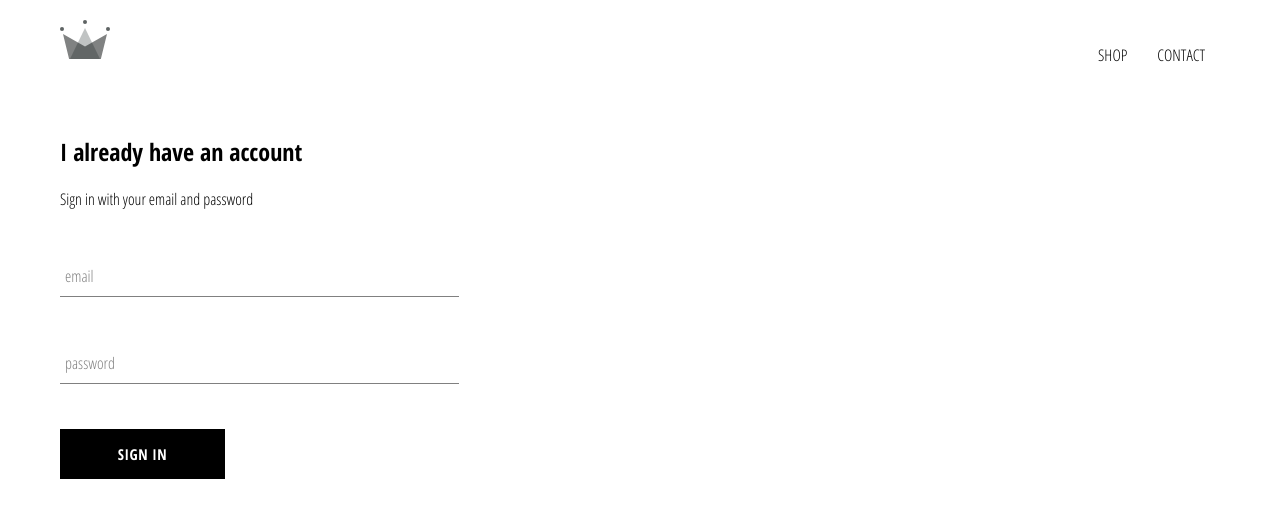
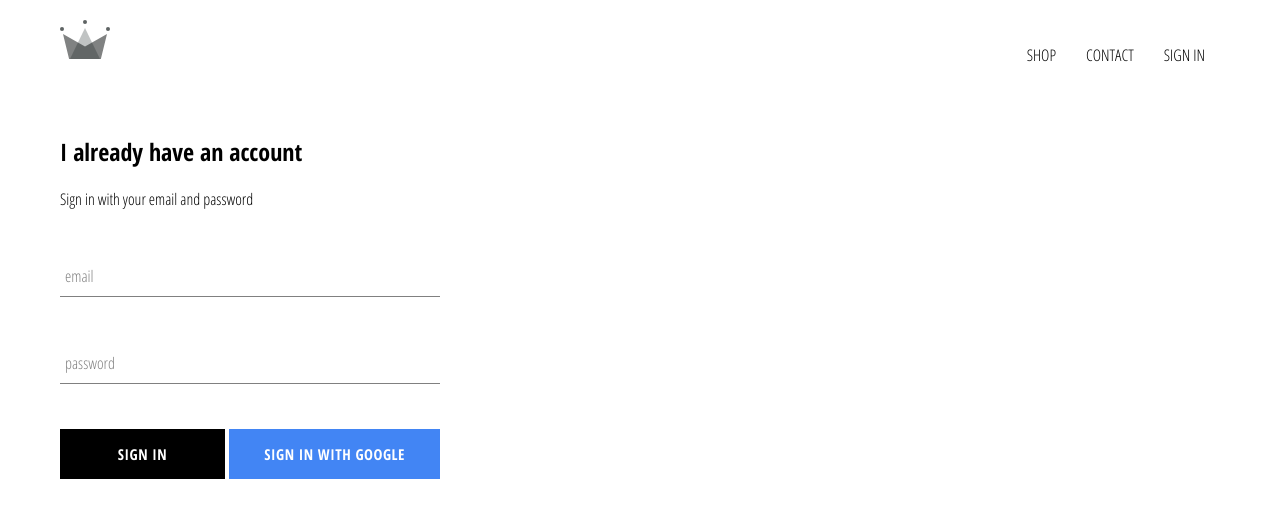
Before and after one commit to Votech/e-shop, a React (Create React App) app: page /signin in a window 1280 px wide. Shown: the top 518 px of the page. Built offline with nearby package versions, Linux system fonts and the light colour scheme; no server answers.

Commit message:
integrated firebase into application, created sign in page with sign in component and sign in with google

```diff
--- a/package.json
+++ b/package.json
@@ -6,6 +6,7 @@
     "@testing-library/jest-dom": "^4.2.4",
     "@testing-library/react": "^9.5.0",
     "@testing-library/user-event": "^7.2.1",
+    "firebase": "^7.19.0",
     "react": "^16.13.1",
     "react-dom": "^16.13.1",
     "react-router-dom": "^5.2.0",
--- a/src/App.css
+++ b/src/App.css
@@ -2,3 +2,12 @@ body {
   font-family: 'Open Sans Condensed', sans-serif;
   padding: 20px 60px;
 }
+
+a {
+  text-decoration: none;
+  color: black;
+}
+
+* {
+  box-sizing: border-box;
+}
--- a/src/App.js
+++ b/src/App.js
@@ -7,11 +7,35 @@ import HomePage from './pages/homepage/homepage.component';
 import ShopPage from './pages/shop/shop.component';
 import SignInAndSignUpPage from './pages/sign-in-and-sign-up/sign-in-and-sign-up.component';
 import Header from './components/header/header.component';
+import { auth } from './firebase/firebase.utils';
 
-function App() {
+class App extends React.Component {
+  constructor() {
+    super();
+
+    this.state = {
+      currentUser: null,
+    };
+  }
+
+  unsubscribeFromAuth = null;
+
+  componentDidMount() {
+    this.unsubscribeFromAuth = auth.onAuthStateChanged((user) => {
+      this.setState({ currentUser: user });
+
+      console.log(user);
+    });
+  }
+
+  componentWillUnmount() {
+    this.unsubscribeFromAuth();
+  }
+
+  render() {
     return (
       <div>
-      <Header />
+        <Header currentUser={this.state.currentUser} />
         <Switch>
           <Route exact path='/' component={HomePage} />
           <Route path='/Shop' component={ShopPage} />
@@ -20,5 +44,6 @@ function App() {
       </div>
     );
   }
+}
 
 export default App;
--- a/src/components/custom-button/custom-button.component.jsx
+++ b/src/components/custom-button/custom-button.component.jsx
@@ -2,8 +2,11 @@ import React from 'react';
 
 import './custom-button.styles.scss';
 
-const CustomButton = ({ children, ...otherProps }) => (
-  <button className='custom-button' {...otherProps}>
+const CustomButton = ({ children, isGoogleSignIn, ...otherProps }) => (
+  <button
+    className={`${isGoogleSignIn ? 'google-sign-in ' : ''}custom-button`}
+    {...otherProps}
+  >
     {children}
   </button>
 );
--- a/src/components/custom-button/custom-button.styles.scss
+++ b/src/components/custom-button/custom-button.styles.scss
@@ -19,4 +19,14 @@
     color: black;
     border: 1px solid black;
   }
+
+  &.google-sign-in {
+    background-color: #4285f4;
+    color: white;
+
+    &:hover {
+      background-color: #357ae8;
+      border: none;
+    }
+  }
 }
--- a/src/components/header/header.component.jsx
+++ b/src/components/header/header.component.jsx
@@ -1,9 +1,12 @@
 import React from 'react';
 import { Link } from 'react-router-dom';
+
+import { auth } from '../../firebase/firebase.utils';
+
 import { ReactComponent as Logo } from '../../assets/crown.svg';
 import './header.styles.scss';
 
-const Header = () => (
+const Header = ({ currentUser }) => (
   <div className='header'>
     <Link className='logo-containter' to='/'>
       <Logo className='logo' />
@@ -15,6 +18,15 @@ const Header = () => (
       <Link className='option' to='/contact'>
         CONTACT
       </Link>
+      {currentUser ? (
+        <div className='option' onClick={() => auth.signOut()}>
+          SIGN OUT
+        </div>
+      ) : (
+        <Link className='option' to='/signin'>
+          SIGN IN
+        </Link>
+      )}
     </div>
   </div>
 );
--- a/src/components/sign-in/sign-in.component.jsx
+++ b/src/components/sign-in/sign-in.component.jsx
@@ -2,6 +2,8 @@ import React from 'react';
 
 import FormInput from '../form-input/form-input.component';
 import CustomButton from '../custom-button/custom-button.component';
+
+import { signInWithGoogle } from '../../firebase/firebase.utils';
 
 import './sign-in.styles.scss';
 
@@ -49,7 +51,12 @@ class SignIn extends React.Component {
             required
           />
 
-          <CustomButton type='submit'>Sign in</CustomButton>
+          <div className='buttons'>
+            <CustomButton type='submit'>Sign in</CustomButton>
+            <CustomButton onClick={signInWithGoogle} isGoogleSignIn>
+              Sign in with Google
+            </CustomButton>
+          </div>
         </form>
       </div>
     );
--- a/src/components/sign-in/sign-in.styles.scss
+++ b/src/components/sign-in/sign-in.styles.scss
@@ -1,9 +1,14 @@
 .sign-in {
-  width: 30vw;
+  width: 380px;
   display: flex;
   flex-direction: column;
+
+  .title {
+    margin: 10px 0;
+  }
+
+  .buttons {
+    display: flex;
+    justify-content: space-between;
+  }
 }
-
-.title {
-  margin: 10px 0;
-}
--- /dev/null
+++ b/src/firebase/firebase.utils.js
@@ -0,0 +1,24 @@
+import firebase from 'firebase/app';
+import 'firebase/firestore';
+import 'firebase/auth';
+
+const config = {
+  apiKey: 'AIzaSyCL1_90pQMwLzzIEiNh5qNt7DTG2dNXKyw',
+  authDomain: 'e-shop-db-ef6a6.firebaseapp.com',
+  databaseURL: 'https://e-shop-db-ef6a6.firebaseio.com',
+  projectId: 'e-shop-db-ef6a6',
+  storageBucket: 'e-shop-db-ef6a6.appspot.com',
+  messagingSenderId: '505117394190',
+  appId: '1:505117394190:web:42690254a8b34e4b79435f',
+};
+
+firebase.initializeApp(config);
+
+export const auth = firebase.auth();
+export const firestore = firebase.firestore();
+
+const provider = new firebase.auth.GoogleAuthProvider();
+provider.setCustomParameters({ prompt: 'select_account' });
+export const signInWithGoogle = () => auth.signInWithPopup(provider);
+
+export default firebase;
```
Also changed, not shown: 1 other file (tests, documents, lock files or other folders). Lines whose indentation alone changed are shown as unchanged.
